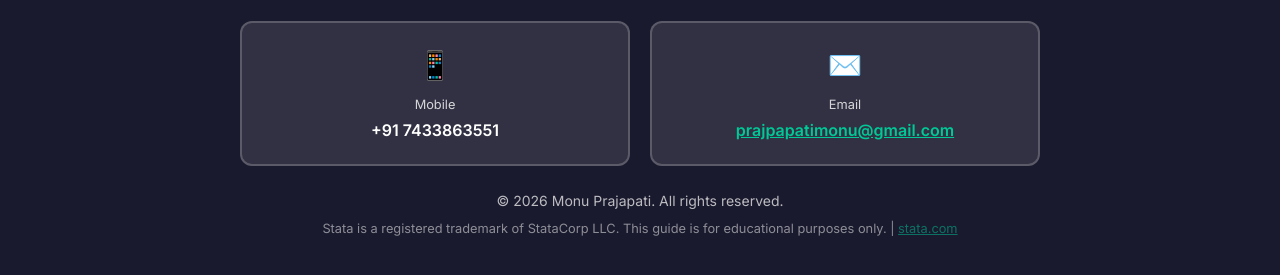
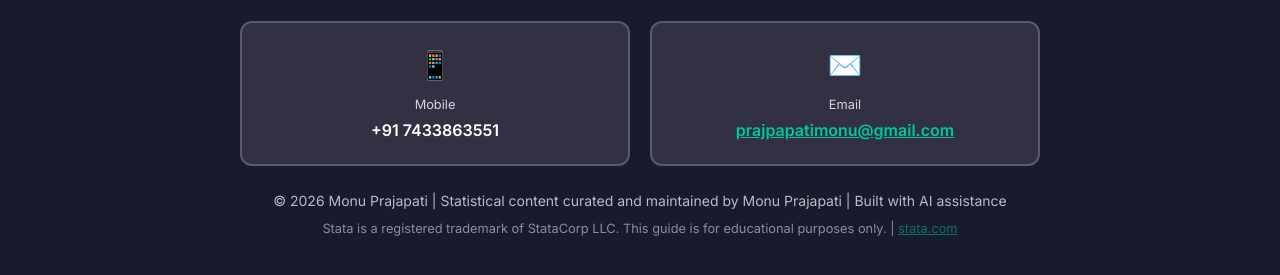
Before and after one commit to Monu7433/stata-guide, a plain HTML site: page index.html in a window 1280 px wide. Shown: the part 2962-3237 px from the top of the page. Drawn offline with Linux system fonts and the light colour scheme.

Commit message:
Modify footer text in index.html
Updated footer text to include additional information about content curation and AI assistance.

```diff
--- a/index.html
+++ b/index.html
@@ -822,7 +822,8 @@ tr:hover{background:var(--bg)}
       <div class="cc2"><div class="ico">📱</div><div class="lbl">Mobile</div><div class="val">+91 7433863551</div></div>
       <div class="cc2"><div class="ico">✉️</div><div class="lbl">Email</div><div class="val"><a href="mailto:prajpapatimonu@gmail.com">prajpapatimonu@gmail.com</a></div></div>
     </div>
-    <p style="margin-top:1.5rem;opacity:.7;font-size:.875rem">© 2026 Monu Prajapati. All rights reserved.</p>
+    <p style="margin-top:1.5rem;opacity:.7;font-size:.875rem">© 2026 Monu Prajapati | Statistical content curated and maintained by Monu Prajapati | Built with AI assistance
+</p>
     <p style="opacity:.5;font-size:.8rem;margin-top:.4rem">Stata is a registered trademark of StataCorp LLC. This guide is for educational purposes only. | <a href="https://www.stata.com" target="_blank" style="color:#00c896">stata.com</a></p>
   </div>
 </div>
```
